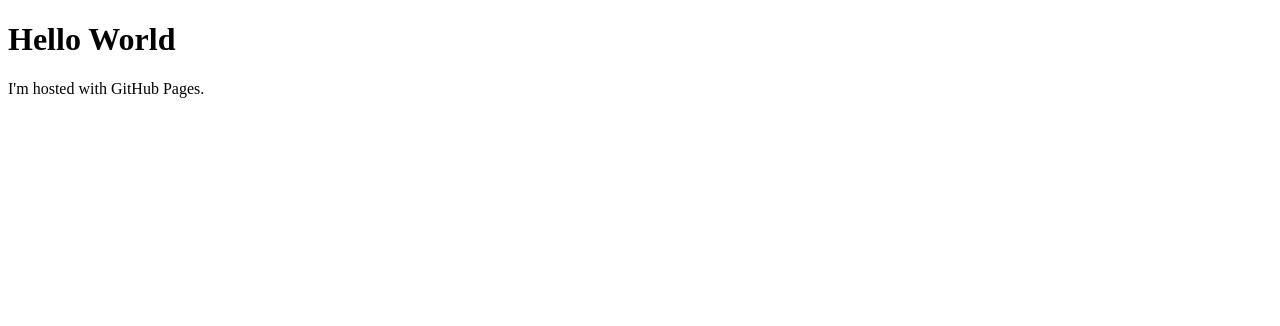
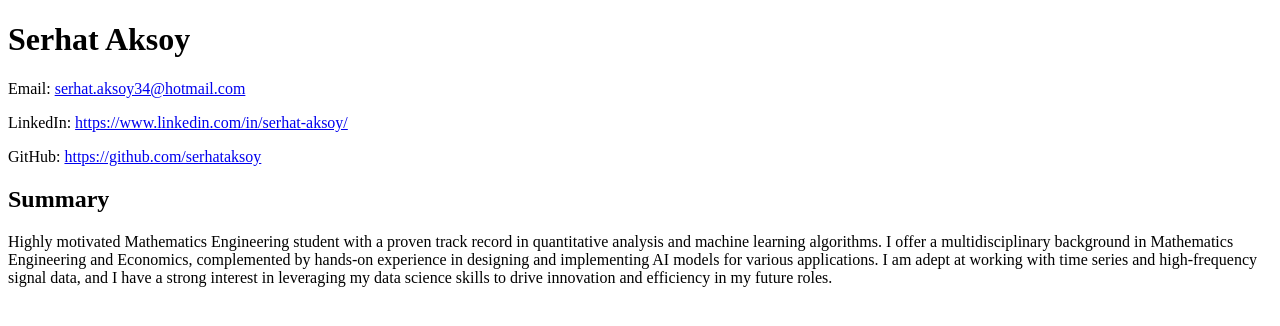
Before and after one commit to serhataksoy/serhataksoy.github.io, a plain HTML site: page index.html in a window 1280 px wide. Drawn offline with Linux system fonts and the light colour scheme.

Commit message:
Update index.html

```diff
--- a/index.html
+++ b/index.html
@@ -1,7 +1,26 @@
 <!DOCTYPE html>
-<html>
+<html lang="en">
+<head>
+    <meta charset="UTF-8">
+    <meta name="viewport" content="width=device-width, initial-scale=1.0">
+    <title>Serhat Aksoy's CV</title>
+    <link rel="stylesheet" href="style.css"> <!-- Link to your CSS file -->
+</head>
 <body>
-<h1>Hello World</h1>
-<p>I'm hosted with GitHub Pages.</p>
+    <header>
+        <h1>Serhat Aksoy</h1>
+        <p>Email: <a href="mailto:serhat.aksoy34@hotmail.com">serhat.aksoy34@hotmail.com</a></p>
+        <p>LinkedIn: <a href="https://www.linkedin.com/in/serhat-aksoy/">https://www.linkedin.com/in/serhat-aksoy/</a></p>
+        <p>GitHub: <a href="https://github.com/serhataksoy">https://github.com/serhataksoy</a></p>
+    </header>
+    <section id="summary">
+        <h2>Summary</h2>
+        <p>Highly motivated Mathematics Engineering student with a proven track record in quantitative analysis
+            and machine learning algorithms. I offer a multidisciplinary background in Mathematics Engineering and
+            Economics, complemented by hands-on experience in designing and implementing AI models for various
+            applications. I am adept at working with time series and high-frequency signal data, and I have a strong
+            interest in leveraging my data science skills to drive innovation and efficiency in my future roles.
+            </p>
+
 </body>
 </html>
```
